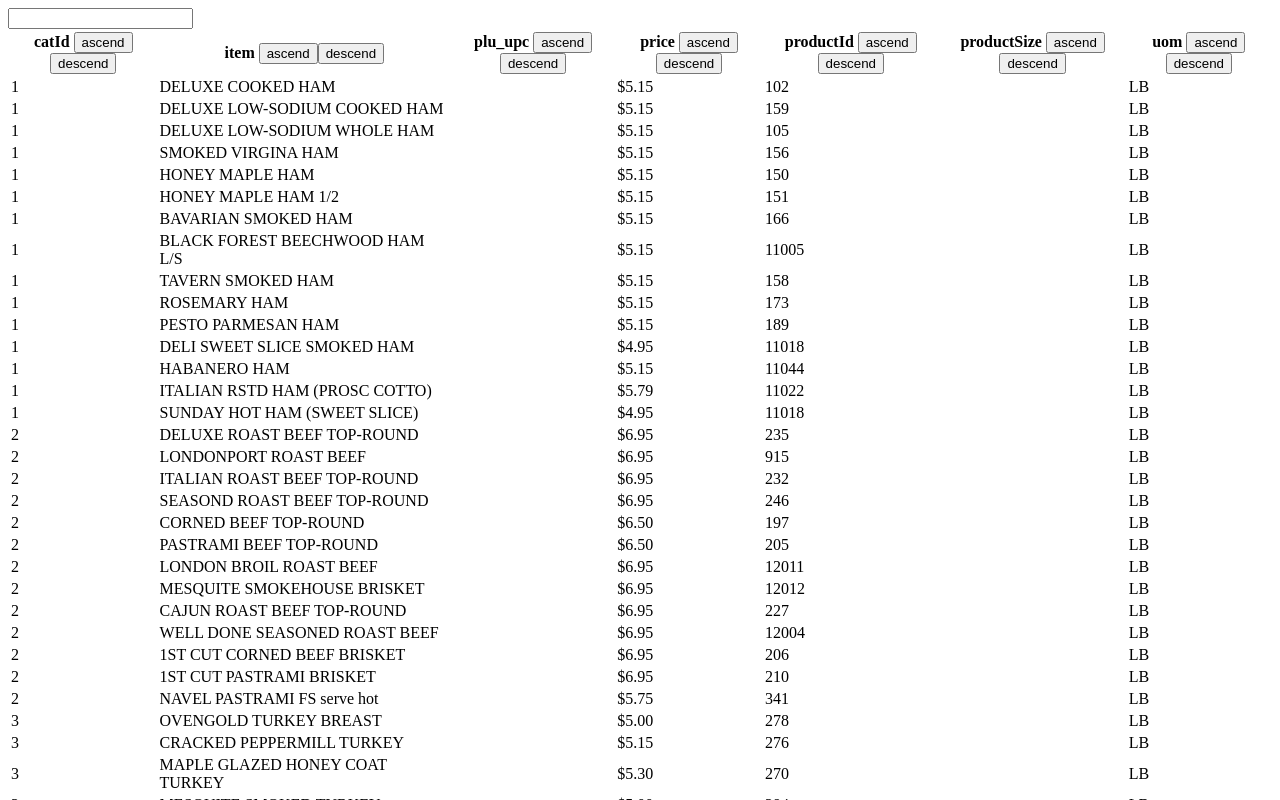
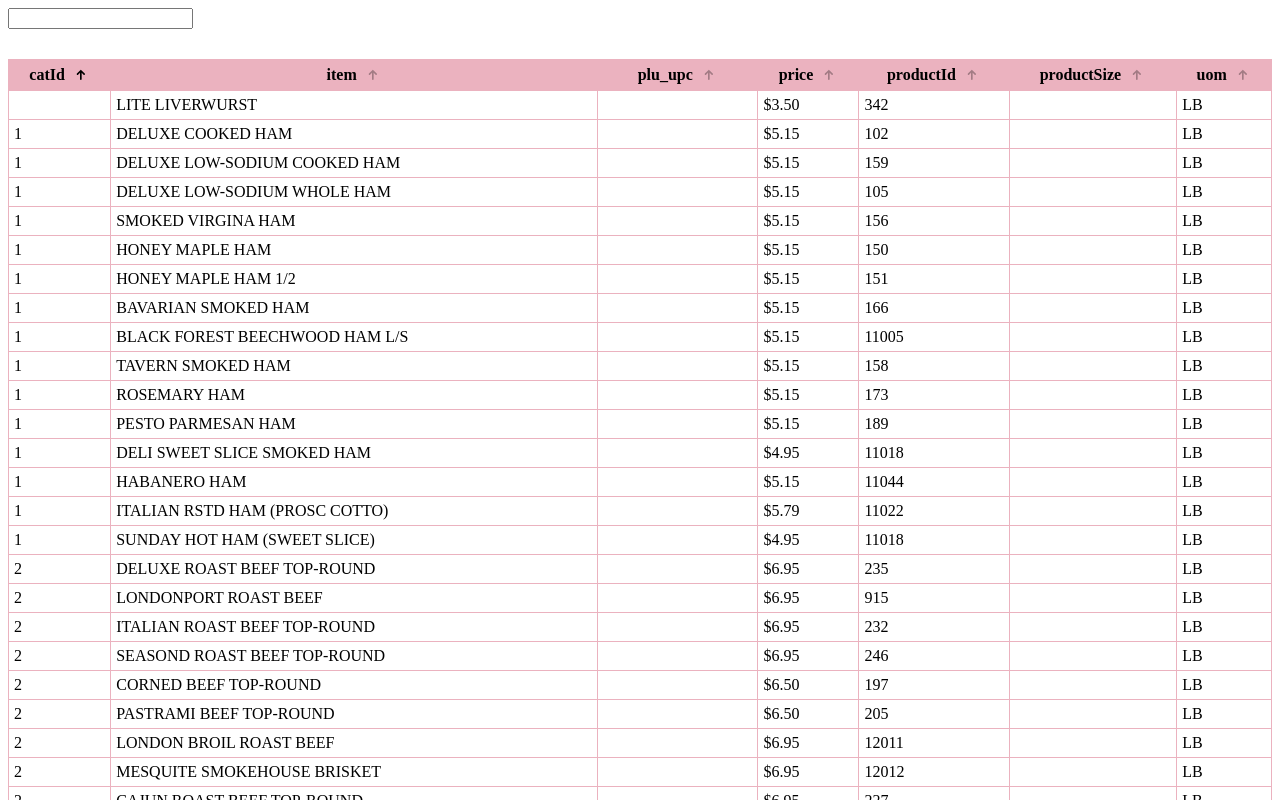
Before and after one commit to IvanovaNataly/table-sorting, an Angular app: page / in a window 1280 px wide. Shown: the top 800 px of the page. Built offline with nearby package versions, Linux system fonts and the light colour scheme.

Commit message:
table styles

```diff
--- a/src/app/app.component.scss
+++ b/src/app/app.component.scss
@@ -0,0 +1,6 @@
+body {
+  font-family: Arial;
+  font-size: 20px;
+  margin: 0;
+  padding: 0;
+}
--- a/src/app/components/table/table.component.html
+++ b/src/app/components/table/table.component.html
@@ -1,18 +1,27 @@
 <input type="text" [formControl]="filterValue" name="filterValue">
-<table *ngIf="filteredTable?.length">
-  <thead>
-    <tr>
-      <th *ngFor="let prop of filteredTable[0] | keyvalue">
-        {{ prop.key }}
-        <button (click)="sortTable(true, prop.key)">ascend</button>
-        <button (click)="sortTable(false, prop.key)">descend</button>
+<table *ngIf="filteredTable?.length" class="custom-table">
+  <thead class="custom-table-head">
+    <tr class="custom-table-head-row">
+      <th *ngFor="let prop of filteredTable[0] | keyvalue" class="custom-table-head-cell">
+        <div class="custom-table-head-cell-container">
+          {{ prop.key }}
+          <button (click)="sortTable(prop.key)" class="btn-sort"
+                  [ngClass]="{ 'asc': !sortOrderDesc, 'disabled': (prop.key != sortValue) }">
+            <ng-template [ngIf]="sortOrderDesc" [ngIfElse]="ascending">
+              descending order
+            </ng-template>
+            <ng-template id="#ascending">
+              ascending order
+            </ng-template>
+          </button>
+        </div>
       </th>
     </tr>
   </thead>
 
-  <tbody>
-   <tr *ngFor="let item of filteredTable">
-     <td *ngFor="let prop of item | keyvalue">{{ prop.value }}</td>
+  <tbody class="custom-table-body">
+   <tr *ngFor="let item of filteredTable" class="custom-table-body-row">
+     <td *ngFor="let prop of item | keyvalue" class="custom-table-body-cell">{{ prop.value }}</td>
    </tr>
   </tbody>
 </table>
--- a/src/app/components/table/table.component.scss
+++ b/src/app/components/table/table.component.scss
@@ -0,0 +1,50 @@
+$primary-color: #EBB2BF;
+$contrast-color: #000000;
+
+.custom-table {
+  color: $contrast-color;
+  width: 100%;
+  margin-top: 30px;
+  border-collapse: collapse;
+  border-width: 1px;
+  border-color: $primary-color;
+  border-style: solid;
+  &-head {
+    background-color: $primary-color;
+  }
+  &-head-cell,
+  &-body-cell {
+    padding: 5px;
+    border-width: 1px;
+    border-color: $primary-color;
+    border-style: solid;
+  }
+  &-head-cell-container {
+    width: 100%;
+    height: 100%;
+    display: flex;
+    align-items: center;
+    justify-content: center;
+  }
+}
+
+.btn-sort {
+  font-size: 0;
+  width: 20px;
+  height: 20px;
+  margin-left: 5px;
+  padding: 0;
+  background-color: transparent;
+  background-image: url(../../../assets/images/arrow.svg);
+  background-size: contain;
+  border: none;
+  &.asc:not(.disabled) {
+    transform: rotate(180deg);
+  }
+  &.disabled {
+    opacity: 0.3;
+    &:hover {
+      opacity: 1;
+    }
+  }
+}
--- a/src/app/components/table/table.component.ts
+++ b/src/app/components/table/table.component.ts
@@ -14,14 +14,18 @@ export class TableComponent implements OnInit {
   public sortValue: ProductProperties;
   public filterValue: FormControl;
   public filteredTable: any;
+  public sortOrderDesc: boolean;
 
   constructor( private httpService: HTTPService ) { }
 
   ngOnInit() {
     this.filterValue = new FormControl('');
+    this.sortOrderDesc = true;
+    this.sortValue = ProductProperties.CatId;
     this.httpService.getData().subscribe( res => {
       this.tableData = res;
       this.filteredTable = JSON.parse(JSON.stringify(this.tableData));
+      this.filteredTable.sort( this.compareNumeric.bind(this));
       this.filterValue.valueChanges.subscribe(value => this.filterTable(value));
     }, (error) => {
       this.serverError = true;
@@ -38,7 +42,8 @@ export class TableComponent implements OnInit {
     });
   }
 
-  sortTable(ascending: boolean, propKey: ProductProperties) {
+  sortTable(propKey: ProductProperties) {
+    this.sortOrderDesc = !this.sortOrderDesc;
     this.sortValue = propKey;
     if (propKey === ProductProperties.ProductId ||
       propKey === ProductProperties.CatId ||
@@ -47,7 +52,7 @@ export class TableComponent implements OnInit {
     } else {
       this.filteredTable.sort( this.compareString.bind(this) );
     }
-    if (!ascending) {
+    if (!this.sortOrderDesc) {
       this.filteredTable.reverse();
     }
   }
```
Also changed, not shown: src/assets/images/arrow.svg (added).
